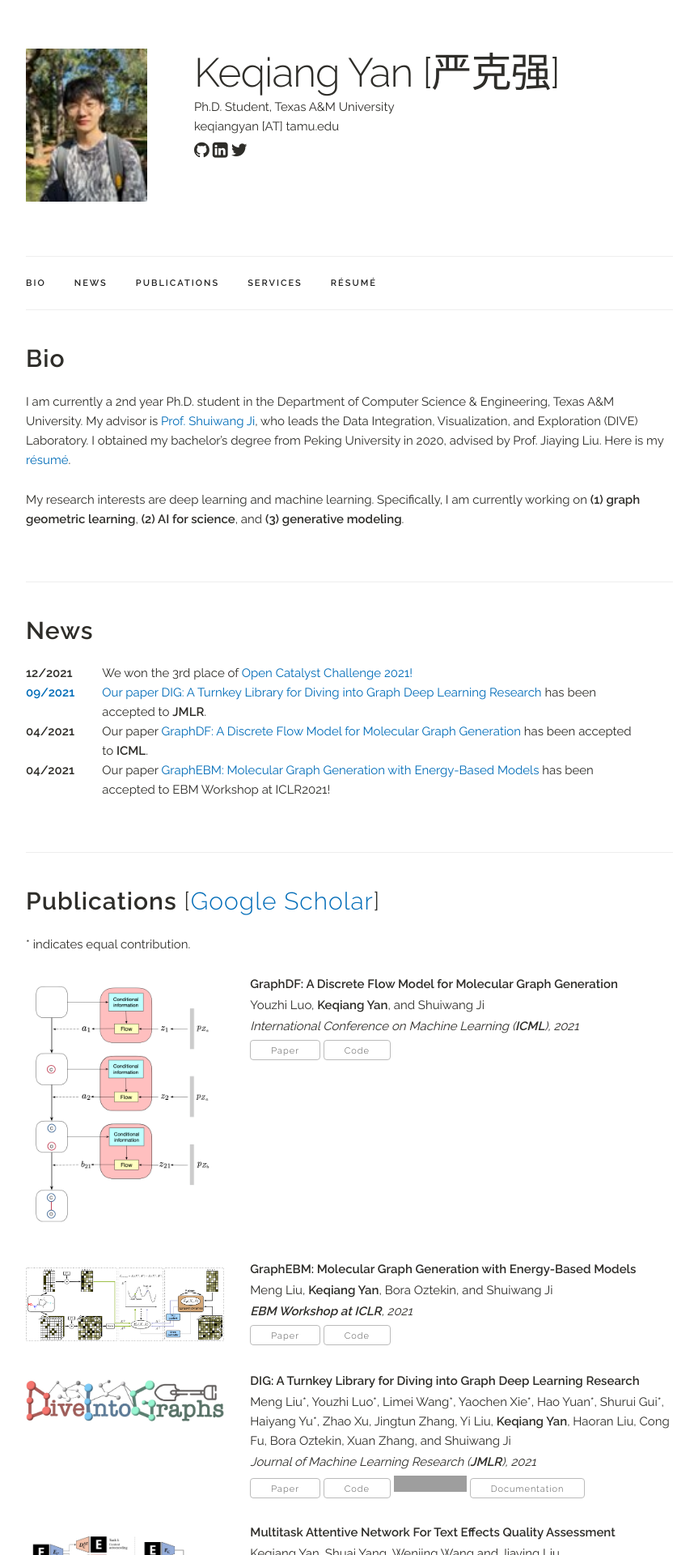
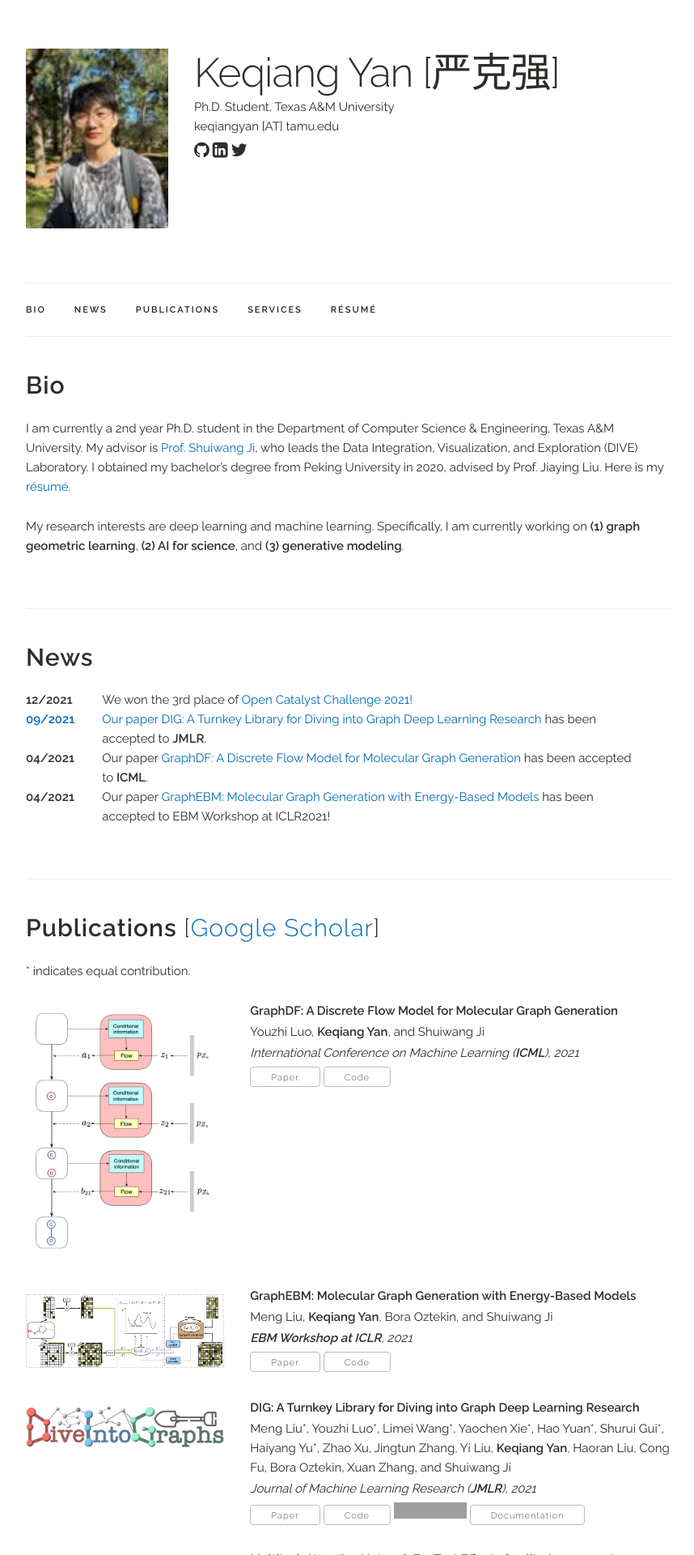
Before and after one commit to YKQ98/YKQ98.github.io, a Jekyll site: the page built from index.html, in a window 1280 px wide. Shown: the top 1920 px of the page at 81% size, without its empty margins (208-1066 px from the left). Built offline with Jekyll 4.4.1, drawn with Linux system fonts in a browser that asks for light colours; a style sheet for code colours, icons or effects is not loaded; grey boxes are pictures that could not be loaded.

Commit message:
Update default.html

```diff
--- a/_layouts/default.html
+++ b/_layouts/default.html
@@ -71,7 +71,7 @@
     <section class="header">
       <div class="row">
         <div class="three columns">
-          <a href="{{ site.baseurl }}/"><img class="u-max-full-width" src='{{ site.baseurl }}{{ site.data.main_info.profile_pic }}' width="150"></a>
+          <a href="{{ site.baseurl }}/"><img class="u-max-full-width" src='{{ site.baseurl }}{{ site.data.main_info.profile_pic }}' width="300"></a>
         </div>
         <div class="nine columns main-description">
             <h1>{{ site.data.main_info.name }}</h1>
```
